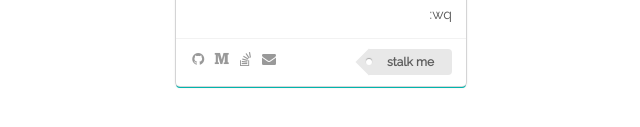
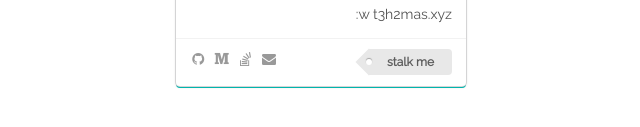
Before and after one commit to t3h2mas/t3h2mas.github.io, a plain HTML site: page index.html in a window 1280 px wide. Shown: the part 601-728 px from the top of the page, 319-959 px from the left. Drawn offline with Linux system fonts and the light colour scheme.

Commit message:
cheesy vim reference

```diff
--- a/index.html
+++ b/index.html
@@ -28,7 +28,7 @@
               <p>interests: golang, functional programming & cool dbs</p>
               <p>if hobby is the name, security is the game</p>
               <p>co-founded the <a href="r3d5.github.io">R3D5</a> cyber security club</p>
-              <p class="right floated">:wq</p>
+              <p class="right floated">:w t3h2mas.xyz</p>
             </div>
           </div>
           <div class="extra content">
```
